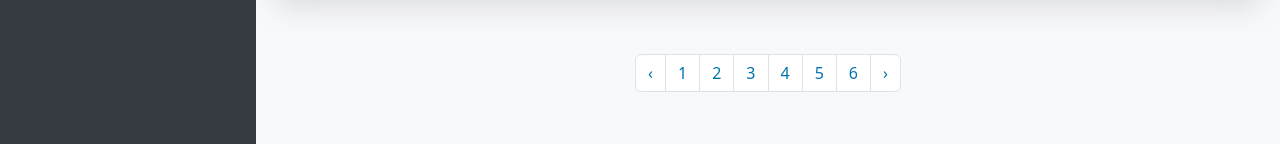
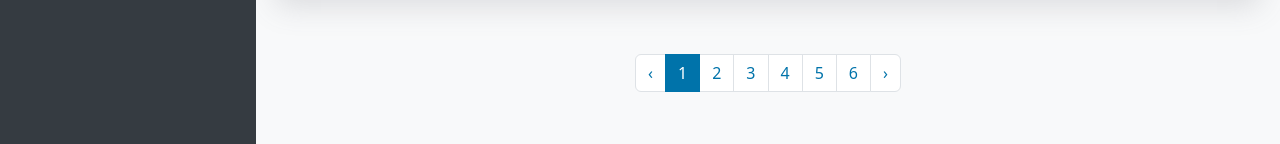
Before and after one commit to ice459pp/icare_crm, a React (Create React App) app: page / in a window 1280 px wide. Shown: the part 653-797 px from the top of the page. Built offline with nearby package versions, Linux system fonts and the light colour scheme.

Commit message:
fix pagination ui

```diff
--- a/src/component/home/Pagination.js
+++ b/src/component/home/Pagination.js
@@ -1,10 +1,7 @@
-import React, { Fragment, useEffect } from "react";
+import React, { Fragment, useEffect, useState } from "react";
 import { FontAwesomeIcon } from "@fortawesome/react-fontawesome";
 import Pagination from "react-bootstrap/Pagination";
-// import filterClinicListSlice from "../../store/filterClinicListSlice";
-// import Search from "../component/home/search";
-// import "../scss/home.scss"
-// import ClinicListItem from "../component/home/clinic-list-item"\
+
 const array = [
   { number: 1 },
   { number: 2 },
@@ -22,47 +19,60 @@ const array = [
   { number: 14 },
   { number: 15 },
 ];
-let pages = 100
+const totalPages = 100
+
 let active = 3
 const range = 3 // 顯示的範圍
 const filteredArray = array.filter(
   (item) => Math.abs(item.number - active) <= range
 );
 
-const PaginationUI = () => {
-  const handlePageClick = (pageNumber) => {
-    console.log(pageNumber, "page")
+const PaginationUI = (props) => {
+  const [page, setPage] = useState(1)
+
+  const pageNumHandler = (pageNumber) => {
+    setPage(pageNumber)
+    props.onPageChange(pageNumber)
   }
+
+  const pagePrevHandler = () => {
+    let newPage = page - 1;
+    if (newPage < 1) {
+      return
+    }
+
+    setPage(newPage)
+    props.onPageChange(newPage)
+  }
+
+  const pageNextHandler = () => {
+    let newPage = page + 1;
+    if (newPage > totalPages) {
+      return
+    }
+
+    setPage(newPage)
+    props.onPageChange(newPage)
+  }
+
   const qqq = filteredArray.map((item) => (
+    // why onClick ?
     <Pagination.Item
-      onClick={() => handlePageClick(item.number)}
-      active={item.number === pages}
+      onClick={() => pageNumHandler(item.number)}
+      active={item.number === page}
       key={item.number}
     >
       {item.number}
     </Pagination.Item>
   ))
-  const onPrevChange = () => {
-    let newPage = pages - 1;
-    if (newPage < 1) {
-      return;
-    }
 
-  }
-  const onNextChange = () => {
-    let newPage = pages + 1;
-    // 最大頁數
-    if (newPage > 6) {
-      return;
-    }
-  }
   return (
     <Fragment>
       <Pagination variant="secondary">
         {/* <Pagination.First /> */}
-        <Pagination.Prev onClick={onPrevChange} />
+        <Pagination.Prev onClick={pagePrevHandler} />
         {qqq}
-        <Pagination.Next onClick={onNextChange} />
+        <Pagination.Next onClick={pageNextHandler} />
         {/* <Pagination.Last /> */}
       </Pagination>
     </Fragment>
--- a/src/pages/home.js
+++ b/src/pages/home.js
@@ -25,20 +25,24 @@ const Home = () => {
 
   };
 
-  const statusChangeHandler = () => {
-    console.log("status change")
+  const statusChangeHandler = (value) => {
+    console.log("status change " + value)
   }
 
-  const cityChangeHangle = () => {
-    console.log("city change")
+  const cityChangeHangle = (value) => {
+    console.log("city change ")
   }
 
-  const districtChangeHandler = () => {
-    console.log("district change")
+  const districtChangeHandler = (value) => {
+    console.log("district change " + value)
   }
 
-  const searchTextHandler = () => {
-    console.log("search text")
+  const searchTextHandler = (value) => {
+    console.log("search text " + value)
+  }
+
+  const pageChangeHandler = (value) => {
+    console.log("page change " + value)
   }
 
   useEffect(() => {
@@ -154,7 +158,7 @@ const Home = () => {
         </table>
       </div>
       <div className="d-flex justify-content-center w-100">
-        <PaginationUI></PaginationUI>
+        <PaginationUI onPageChange={pageChangeHandler}></PaginationUI>
       </div>
     </Fragment>
   );
```
